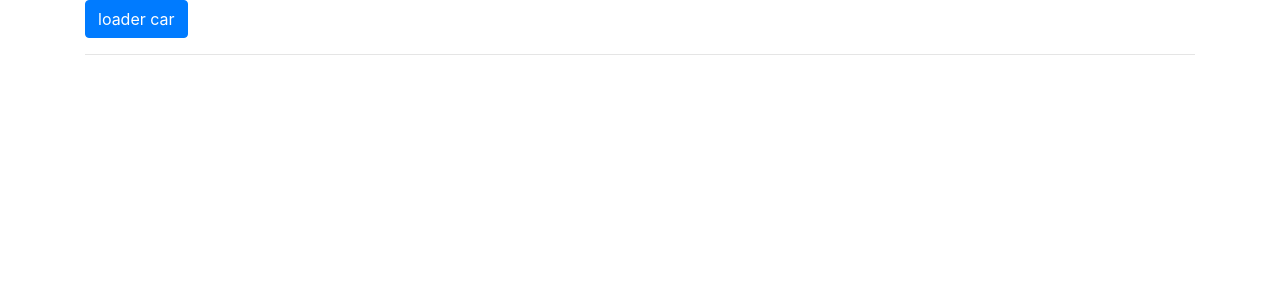
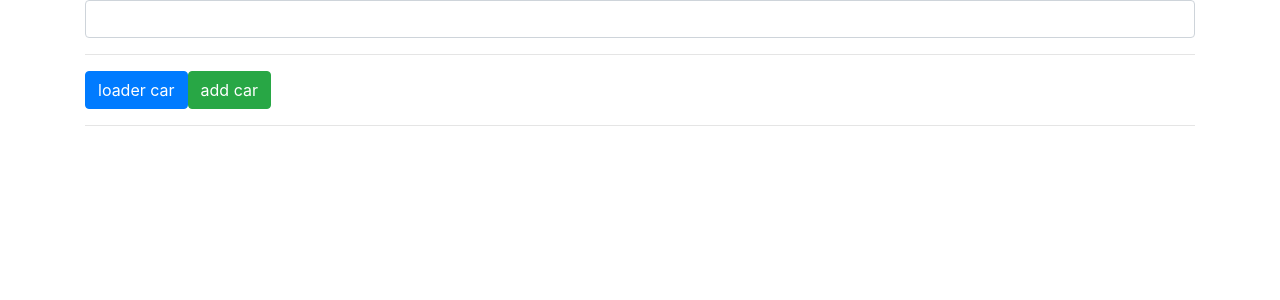
Before and after one commit to Draiking/AngularHTTP, an Angular app: page / in a window 1280 px wide. Shown: the top 300 px of the page. Built offline with nearby package versions, Linux system fonts and the light colour scheme.

Commit message:
http post ( подготовка шаблона)

```diff
--- a/src/app/app.component.html
+++ b/src/app/app.component.html
@@ -1,5 +1,8 @@
 <div class="container">
+    <input type="text" class="form-control" [(ngModel)]="carName" >
+    <hr>
   <button class="btn btn-primary" (click)="loadCar()">loader car</button>
+  <button class="btn btn-success">add car</button>
     <hr>
     <ul class="list-group">
         <li class="list-group-item" *ngFor="let car of cars">
```
